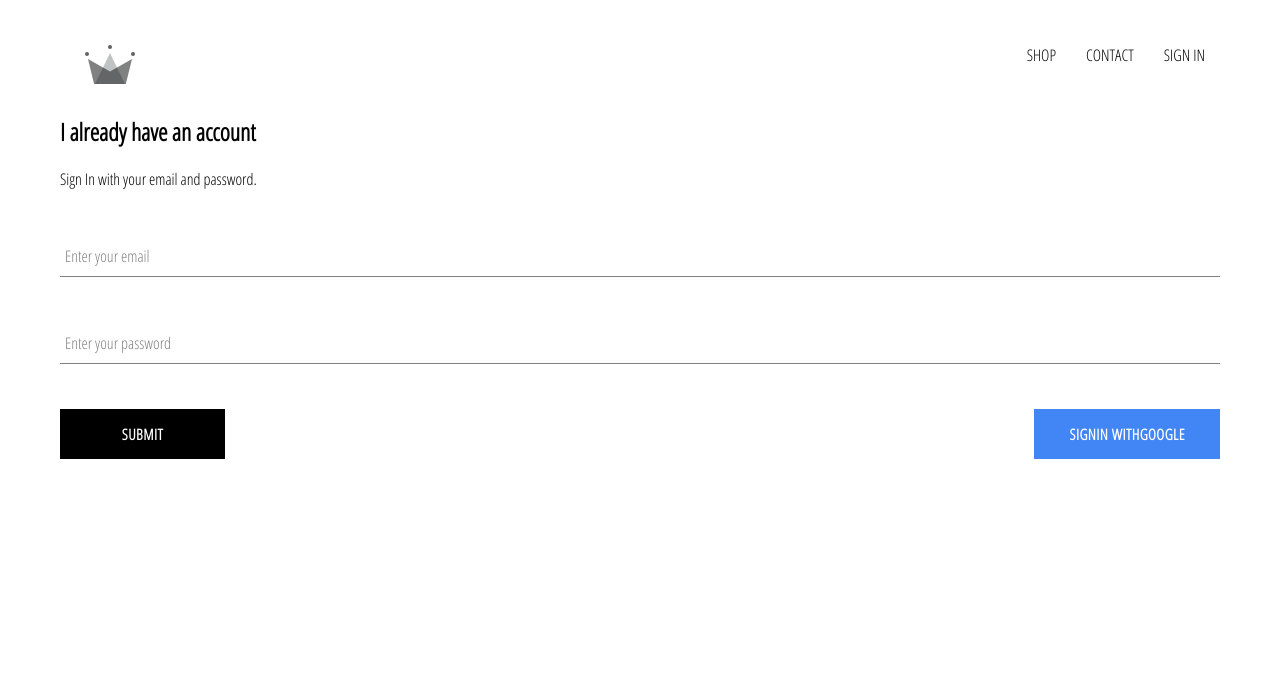
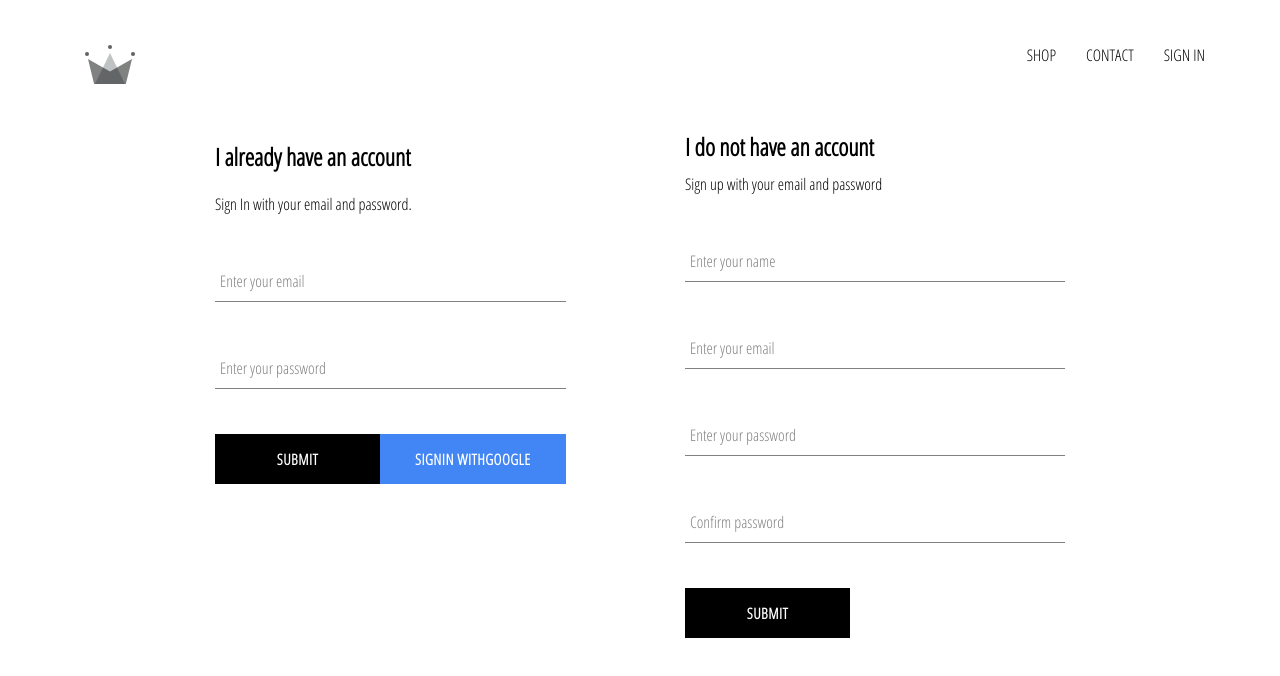
Before and after one commit to AjayKumarJ/crwn-clothing, a React (Create React App) app: page /signin in a window 1280 px wide. Shown: the top 676 px of the page. Built offline with nearby package versions, Linux system fonts and the light colour scheme; no server answers.

Commit message:
implemented firebase utils and singin and signup with google and general

```diff
--- a/src/App.js
+++ b/src/App.js
@@ -1,6 +1,6 @@
 import React from 'react';
 import { Route } from 'react-router-dom'
-import {  auth } from './firebase/firebase.utils'
+import {  auth, createUserProfileDocument } from './firebase/firebase.utils'
 
 import './App.css';
 import Header from './components/header/header-component';
@@ -17,9 +17,22 @@
     }
   }
   componentDidMount() {
-      this.unsubscribeFromAuth = auth.onAuthStateChanged(user => {
-        this.setState({currentUser: user})
-        console.log("componentDidMount", user)
+      this.unsubscribeFromAuth = auth.onAuthStateChanged(async userAuth => {
+        if(userAuth) {
+          const userRef = await createUserProfileDocument(userAuth)
+          userRef.onSnapshot(snoshot => {
+              this.setState({
+                currentUser: {
+                  id: snoshot.id,
+                  ...snoshot.data()
+                }
+              })
+          })
+        }  else {
+          this.setState({currentUser: userAuth})
+        }
+
+        console.log("componentDidMount..", userAuth)
       })
   }
   componentWillUnmount() {
--- /dev/null
+++ b/src/components/sign-up/sign-up.component.js
@@ -0,0 +1,89 @@
+import React from 'react'
+import FormInput from '../form-input/form-input.component'
+import CustomButton from '../custom-button/custom-button.component'
+import { auth, createUserProfileDocument } from '../../firebase/firebase.utils'
+import './sign-up.styles.scss'
+
+class SignUp extends React.Component {
+    constructor()  {
+        super()
+        this.state = {
+            displayName: '',
+            email: '',
+            password: '',
+            confirmPassword: ''
+        }
+    }
+    handleSubmit = async event => {
+        event.preventDefault()
+        const {displayName, email, password, confirmPassword} = this.state
+        if (password !== confirmPassword) {
+            alert("password do not match")
+            return
+        }
+        try {
+            const { user }  = await auth.createUserWithEmailAndPassword(email, password);
+            createUserProfileDocument(user, {displayName})
+            this.setState({
+                displayName: '',
+                email: '',
+                password: '',
+                confirmPassword: ''
+            })
+
+        } catch(error)  {
+            console.log(error)
+        }
+
+    }
+    handleChange = event => {
+        const { name, value } = event.target
+        this.setState({[name]:value})
+    }
+    render() {
+        const { displayName, email, password, confirmPassword} = this.state
+        return(
+            <div className="sign-up">
+                <h2 className="title">I do not have  an account</h2>
+                <span>Sign up with your email and password</span>
+                <form className="sign-up-form" onSubmit={this.handleSubmit}>
+                    <FormInput
+                        label="Enter your name"
+                        type="text"
+                        name="displayName"
+                        value={displayName}
+                        onChange={this.handleChange}
+                        required
+                    />
+                    <FormInput
+                        label="Enter your email"
+                        type="email"
+                        name="email"
+                        value={email}
+                        onChange={this.handleChange}
+                        required
+                    />
+                    <FormInput
+                        label="Enter your password"
+                        type="password"
+                        name="password"
+                        value={password}
+                        onChange={this.handleChange}
+                        required
+                    />
+                    <FormInput
+                        label="Confirm password"
+                        type="password"
+                        name="confirmPassword"
+                        value={confirmPassword}
+                        onChange={this.handleChange}
+                        required
+                    />
+                    <CustomButton type="submit">Submit</CustomButton>
+                </form>
+            </div>
+        )
+    }
+}
+
+export default SignUp
--- /dev/null
+++ b/src/components/sign-up/sign-up.styles.scss
@@ -0,0 +1,8 @@
+.sign-up {
+    display: flex;
+    flex-direction: column;
+    width: 380px;
+    .title {
+        margin: 10px 0;
+    }
+}
--- a/src/firebase/firebase.utils.js
+++ b/src/firebase/firebase.utils.js
@@ -3,14 +3,13 @@
 import 'firebase/firestore'
 
 const config = {
-    apiKey: "AIzaSyC3e3NOhSM9SwGU5rpomvgPwd6RXeY2gXQ",
-    authDomain: "crwn-db-179c2.firebaseapp.com",
-    projectId: "crwn-db-179c2",
-    storageBucket: "crwn-db-179c2.appspot.com",
-    messagingSenderId: "564135662166",
-    appId: "1:564135662166:web:06dae04e9f7c277f5c61f7",
-    measurementId: "G-FT0T7PT8DW"
-
+    apiKey: "AIzaSyCGeCv63nBclfVYLGECE_lxnZFpqa7zB1E",
+    authDomain: "crwn-dbnew.firebaseapp.com",
+    projectId: "crwn-dbnew",
+    storageBucket: "crwn-dbnew.appspot.com",
+    messagingSenderId: "47921565487",
+    appId: "1:47921565487:web:47c700bb0a1b1768d39bda",
+    measurementId: "G-M790GPT32F"
 }
 firebase.initializeApp(config)
 
@@ -21,4 +20,29 @@
 provider.setCustomParameters({'prompt' : 'select_account'})
 export const signInWithGoogle = () => auth.signInWithPopup(provider)
 
+export const createUserProfileDocument = async (userAuth, additionalData) => {
+    if (!userAuth) return;
+
+    const userRef = firestore.doc(`users/${userAuth.uid}`);
+
+    const snapShot = await userRef.get();
+
+    if (!snapShot.exists) {
+      const { displayName, email } = userAuth;
+      const createdAt = new Date();
+      try {
+        await userRef.set({
+          displayName,
+          email,
+          createdAt,
+          ...additionalData
+        });
+      } catch (error) {
+        console.log('error creating user', error.message);
+      }
+    }
+
+    return userRef;
+};
+
 export default firebase;
--- a/src/pages/sign-in-and-sign-up/sign-in-and-sign-up.component.jsx
+++ b/src/pages/sign-in-and-sign-up/sign-in-and-sign-up.component.jsx
@@ -1,9 +1,13 @@
 import React from 'react'
 import SignIn from '../../components/sign-in/sign-in.component'
+import SignUp from '../../components/sign-up/sign-up.component'
 
 import './sign-in-and-sign-up.styles.scss'
 const SignInSignUpPage = () => (
-    <SignIn/>
+    <div className="sign-in-and-sign-up">
+        <SignIn/>
+        <SignUp/>
+    </div>
 )
 
 export default SignInSignUpPage;
--- a/src/pages/sign-in-and-sign-up/sign-in-and-sign-up.styles.scss
+++ b/src/pages/sign-in-and-sign-up/sign-in-and-sign-up.styles.scss
@@ -0,0 +1,6 @@
+.sign-in-and-sign-up {
+    width: 850px;
+    display: flex;
+    justify-content: space-between;
+    margin: 30px auto;
+}
```
